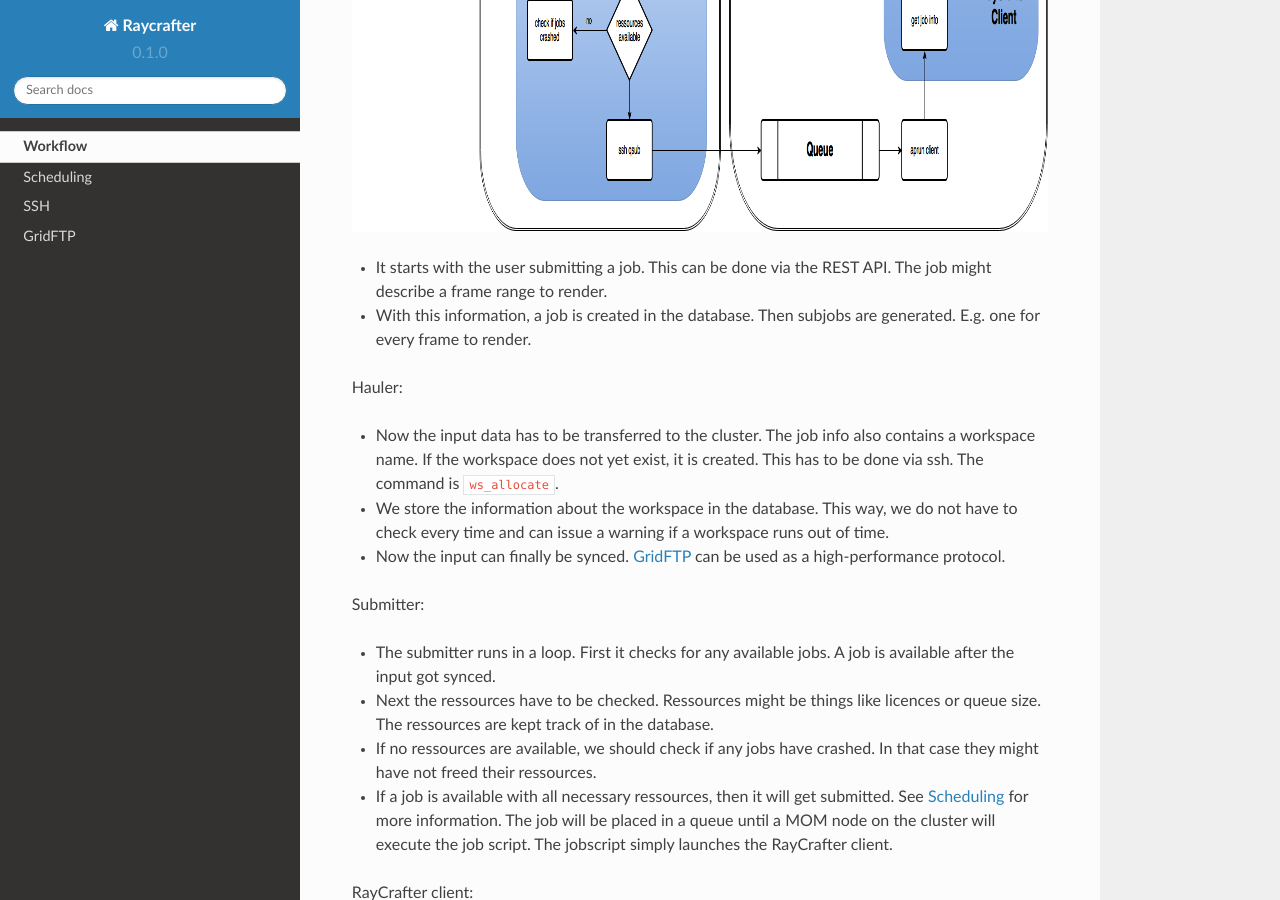
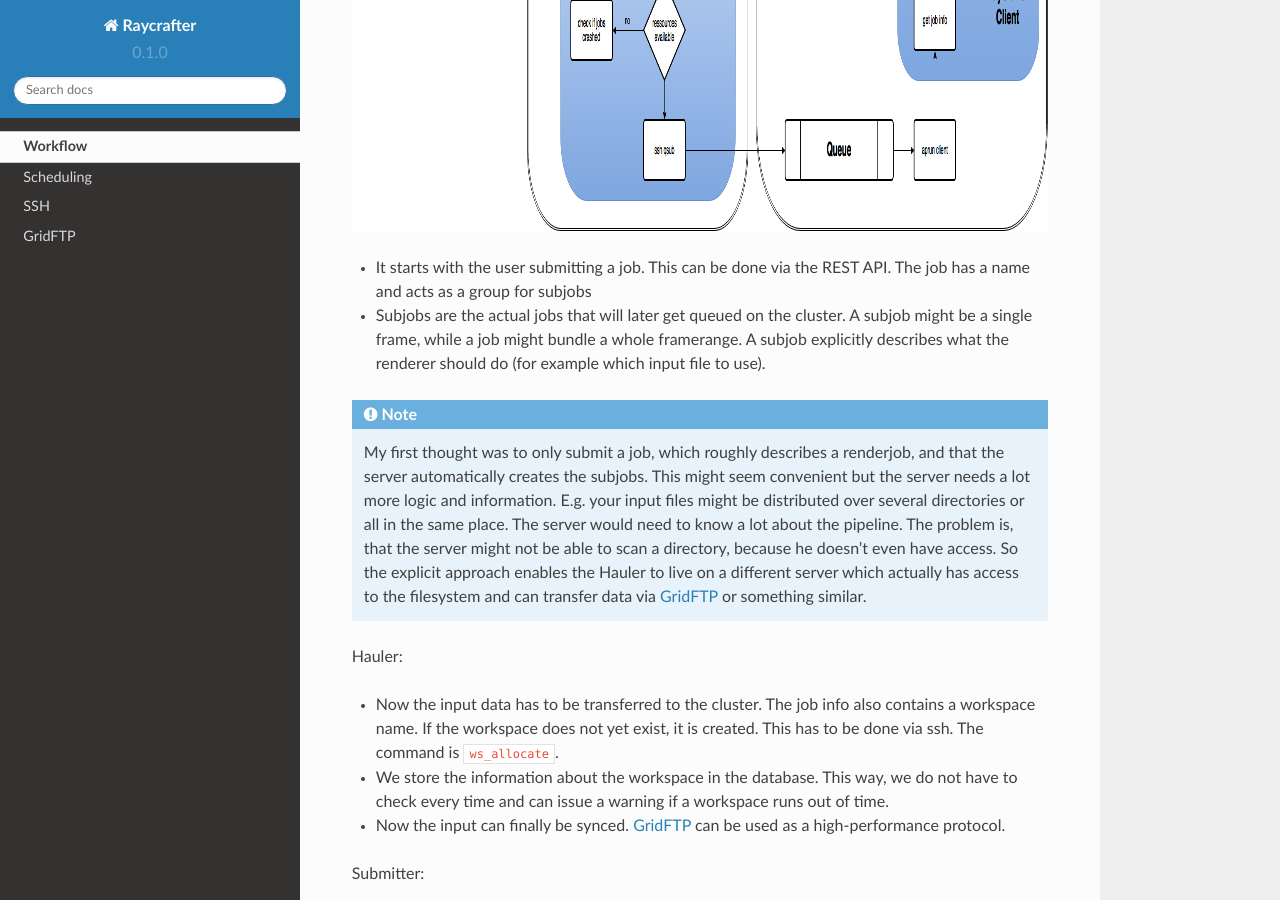
Before and after one commit to RayCrafter/Raycrafter-Documentation, a Sphinx documentation site: the page built from docs/source/workflow.rst, in a window 1280 px wide and 900 px high, scrolled down 1008 px. Built offline with Sphinx 7.4.7 and the Read the Docs theme 2.0.0, drawn with Linux system fonts in a browser that asks for light colours.

Commit message:
User should explicitly submit subjobs to reduce server logic

```diff
--- a/docs/source/workflow.rst
+++ b/docs/source/workflow.rst
@@ -10,9 +10,21 @@ This section describes process involved in rendering on the cluster.
    :scale: 100%
 
 - It starts with the user submitting a job. This can be done via the REST API.
-  The job might describe a frame range to render.
-- With this information, a job is created in the database. Then subjobs are
-  generated. E.g. one for every frame to render.
+  The job has a name and acts as a group for subjobs
+- Subjobs are the actual jobs that will later get queued on the cluster.
+  A subjob might be a single frame, while a job might bundle a whole framerange.
+  A subjob explicitly describes what the renderer should do (for example
+  which input file to use).
+
+.. Note:: My first thought was to only submit a job, which roughly describes a renderjob,
+          and that the server automatically creates the subjobs.
+          This might seem convenient but the server needs a lot more logic and information.
+          E.g. your input files might be distributed over several directories or all in the
+          same place. The server would need to know a lot about the pipeline.
+          The problem is, that the server might not be able to scan a directory, because
+          he doesn't even have access. So the explicit approach enables the Hauler to
+          live on a different server which actually has access to the filesystem and
+          can transfer data via :ref:`gridftp` or something similar.
 
 Hauler:
 
```
Also changed, not shown: docs/source/workflow.xml (+1 -1 lines), docs/source/workflow.png.
